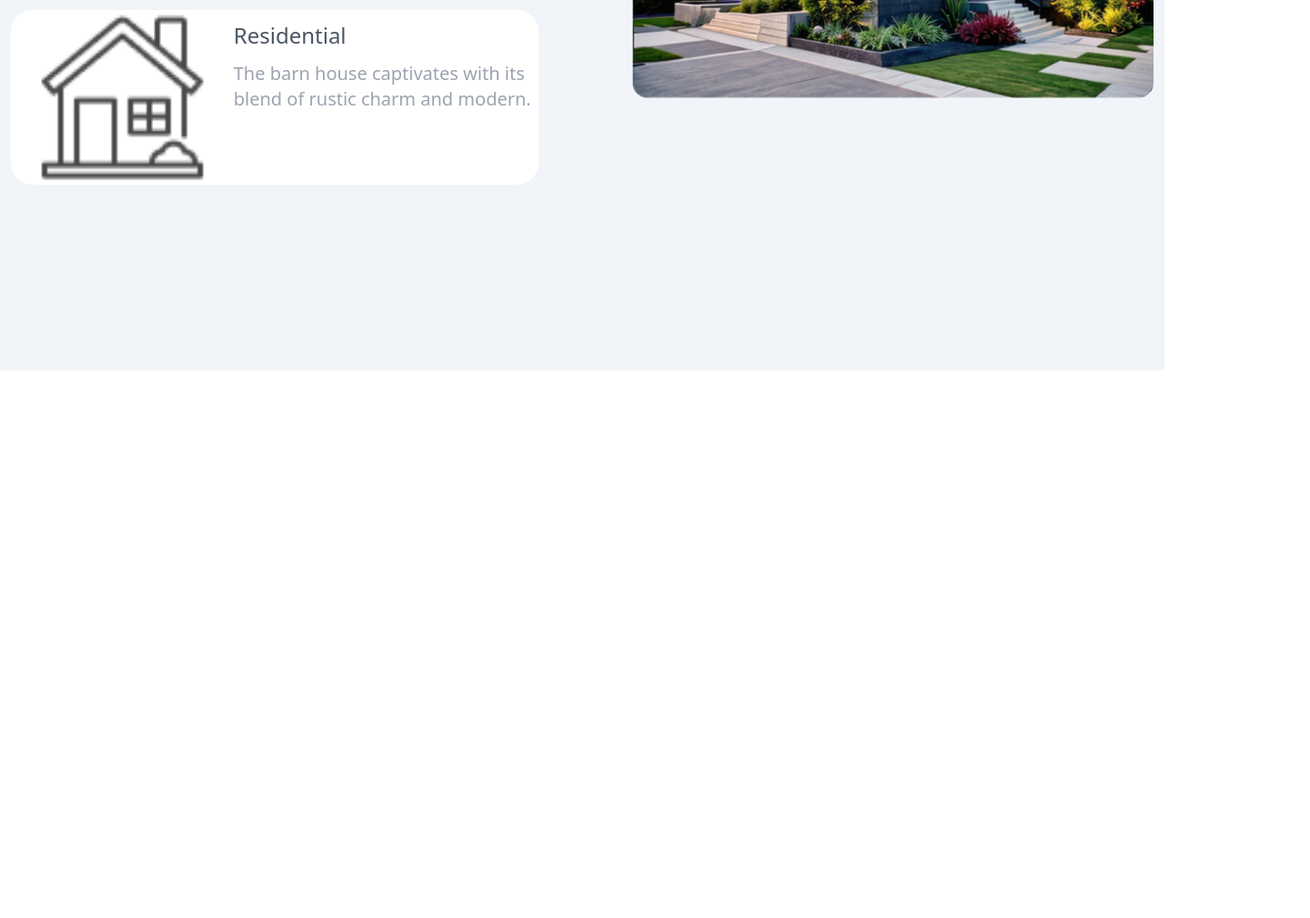
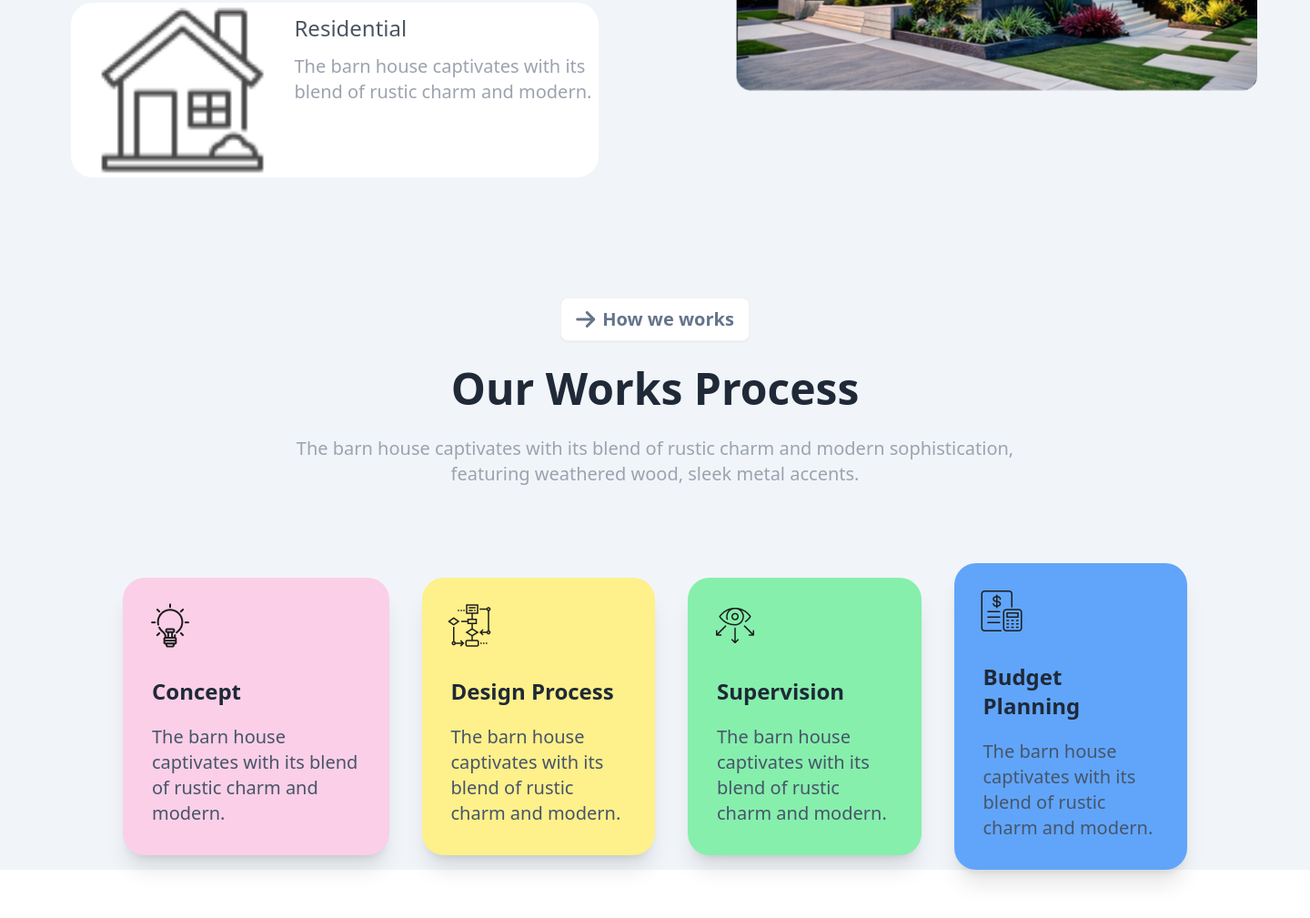
Before and after one commit to Somaptiahmed/assignment-3, a plain HTML site: page index.html in a window 1280 px wide. Shown: the part 1595-2604 px from the top of the page at 91% size, 1440 px wide, since content can reach past the window. Drawn offline with nearby package versions, Linux system fonts and the light colour scheme.

Commit message:
added index fie

```diff
--- a/index.html
+++ b/index.html
@@ -24,7 +24,7 @@
         }
       </script>
 </head>
-<body>
+<body class="lg:w-[1440px] mx-auto">
     <header>
       <!-- navbar design -->
       <nav>
@@ -54,7 +54,7 @@
               <div class="navbar-end flex space-x-5 hidden lg:flex">
               <i class=" fa-solid fa-magnifying-glass text-2xl bg-slate-100 rounded-full"></i>
               <i class=" fa-solid fa-cart-shopping text-2xl bg-slate-100 rounded-full"></i>
-            <a class="btn text-xl text-black bg-lime-400 rounded-2xl">Book Consult <i class=" fa-solid fa-arrow-right text-2xl rounded-full -rotate-45"></i></a>
+            <a class="btn text-xl text-black bg-lime-400 rounded-2xl">Book Consult <i class=" fa-solid fa-arrow-right text-2xl text-white bg-black rounded-full -rotate-45"></i></a>
           </div>
           <div tabindex="0" role="button" class="btn btn-ghost lg:hidden">
             <svg
@@ -86,35 +86,35 @@
             class="rounded-xl mx-auto" />
 
         <div class="card-body items-center text-center space-y-8 my-12">
-          <h1 class="text-7xl font-bold">A barn house of this design has a <br>striking appearance</h1>
+          <h1 class="text-6xl font-bold">A barn house of this design has a <br>striking appearance</h1>
           <p class="font-xl text-slate-400">The barn house captivates with its blend of rustic charm and modern sophistication, featuring weathered wood, <br>sleek metal accents, and large windows that flood the space with natural light.</p>
           <div class="card-actions">
             <button class="btn bg-lime-200 rounded-3xl text-xl font-bold">View Details <i class=" fa-solid fa-arrow-right text-2xl bg-lime-400 rounded-full -rotate-45"></i></button>
           </div>
         </div>
       </div>
-      <!-- thoughtful part -->
-       <section class="bg-slate-100 h-[1000px]">
-       <div class="lg:ml-[500px]">
-        <div class="w-40 h-32  border-4 border-slate-400 border-dashed">
+      <!-- about us -->
+       <section class="bg-slate-100">
+       <div >
+        <div class="w-36 h-36 border-4 border-gray-400 border-dashed   hidden lg:block">
         <img src="assets/Vector.png" alt="Vector" class="mt-10 rotate-12">
       </div>
      <div class="ml-9 -mt-5"> <button class="w-36 text-xl text-slate-400 font-semibold bg-white rounded-3xl"><i class=" fa-solid fa-arrow-right text-2xl "></i>About Us</button></div>
     </div>
     <div class="lg:flex justify-evenly mt:4">
-      <div  class="space-y-9 my-9">
+      <div  class="space-y-9 my-9 ml-5">
         <!-- text-part -->
        <div class="space-y-3">
         <h2 class="text-5xl font-bold">We design thoughtful, <br>liveable spaces</h2>
         <p class="text-xl text-gray-400"> The barn house captivates with its blend of rustic charm and <br>
          modern sophistication, featuring weathered wood, sleek metal accents.</p></div>
-         <div class="bg-white w-[580px] lg:pl-7 h-48 lg:flex gap-7 rounded-3xl ">
+         <div class="bg-white w-[580px] lg:pl-7 h-48 lg:flex gap-7 rounded-3xl pl-7">
           <img src="assets/commercial.png" alt="">
           <div class="space-y-3">
             <h4 class=" mt-3 text-2xl text-gray-600">Commercial</h4>
             <p class="text-xl text-gray-400">The barn house captivates with its <br>blend of rustic charm and modern.</p></div>
          </div>
-         <div class="bg-white w-[580px] lg:pl-7 h-48 lg:flex gap-7 rounded-3xl">
+         <div class="bg-white w-[580px] lg:pl-7 h-48 lg:flex gap-7 rounded-3xl pl-9">
           <img src="assets/residential.png" alt="">
           <div class="space-y-3">
             <h4 class=" mt-3 text-2xl text-gray-600">Residential</h4>
@@ -127,7 +127,73 @@
       </div>
     </div>
        </section>
+<section class=" mx-auto bg-slate-100 ">
+<!-- work-process part -->
 
+  <div class="text-center space-y-7 ">
+    <button class="mt-24 btn bg-white text-xl text-slate-500 font-semibold"><i class=" fa-solid fa-arrow-right text-2xl rounded-3xl"></i>How we works</button>
+  <h2 class="text-5xl font-bold">Our Works Process</h2>
+  <p class="text-xl text-gray-400">The barn house captivates with its blend of rustic charm and modern sophistication,<br> featuring weathered wood, sleek metal accents.</p>
+  </div>
+ <div class="my-12 space-y-9 grid grid-cols-1 lg:grid-cols-4 mx-auto  place-items-center lg:w-[1170px] lg:space-x-9">
+  <!-- card-1 -->
+  <div class="bg-pink-200 rounded-3xl  shadow-xl lg:mt-9 ">
+    <figure class="pl-7 pt-7">
+      <img
+        src="assets/concept.png"
+        alt=""
+       />
+    </figure>
+    <div class="card-body space-y-3">
+      <h2 class="card-title text-2xl font-bold">Concept</h2>
+      <p class="text-xl text-slate-600">The barn house captivates  with its blend of rustic charm and modern.</p>
+
+    </div>
+  </div>
+  <!-- card-2 -->
+  <div class="bg-yellow-200 rounded-3xl  shadow-xl ">
+    <figure class="pl-7 pt-7">
+      <img
+        src="assets/flow-chart.png"
+        alt=""
+       />
+    </figure>
+    <div class="card-body space-y-3">
+      <h2 class="card-title text-2xl font-bold">Design Process</h2>
+      <p class="text-xl text-slate-600">The barn house captivates with its blend of rustic charm and modern.</p>
+
+    </div>
+  </div>
+  <!-- card-3 -->
+  <div class="bg-green-300 rounded-3xl  shadow-xl ">
+    <figure class="pl-7 pt-7">
+      <img
+        src="assets/vision.png"
+        alt=""
+       />
+    </figure>
+    <div class="card-body space-y-3">
+      <h2 class="card-title text-2xl font-bold">Supervision</h2>
+      <p class="text-xl text-slate-600">The barn house captivates  with its blend of rustic charm and modern.</p>
+
+    </div>
+  </div>
+  <!-- card-4 -->
+  <div class="bg-blue-400 rounded-3xl  shadow-xl ">
+    <figure class="pl-7 pt-7">
+      <img
+        src="assets/budget-planning.png"
+        alt=""
+       />
+    </figure>
+    <div class="card-body space-y-3">
+      <h2 class="card-title text-2xl font-bold">Budget Planning</h2>
+      <p class="text-xl text-slate-600">The barn house captivates  with its blend of rustic charm and modern.</p>
+
+    </div>
+  </div>
+ </div>
+</section>
 
     </main>
 </body>
```
